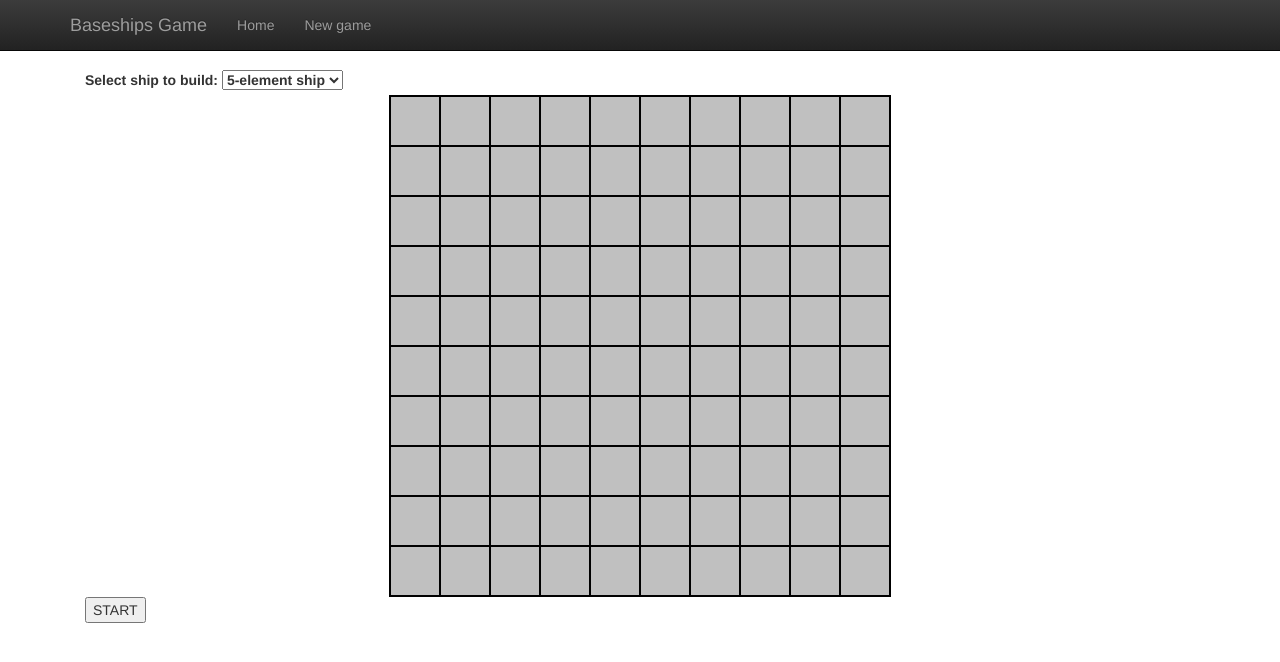
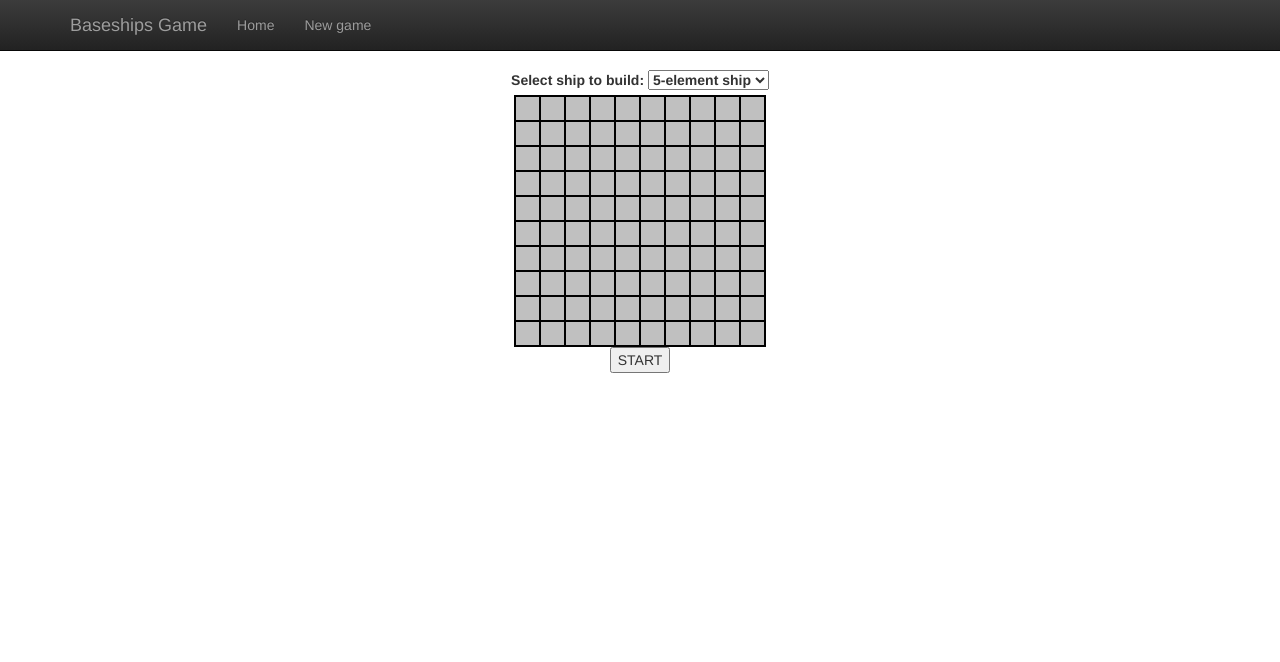
Before and after one commit to 9dev/baseships, a Django app: page /new in a window 1280 px wide. Shown: the top 662 px of the page. Run offline with Django 3.2, Linux system fonts and the light colour scheme; a user stored in the database is signed in; some libraries are stand-ins or nearby versions.

Commit message:
Improved the design a little bit.

```diff
--- a/main/static/main/css.css
+++ b/main/static/main/css.css
@@ -1,31 +1,32 @@
 body {
-  padding-top: 50px;
+    padding-top: 50px;
+    text-align: center;
 }
 
 .starter-template {
-  padding: 20px 15px;
+    padding: 20px 15px;
 }
 
 button {
     margin: 0;
     padding: 0;
-    width: 50px;
-    height: 50px;
+    width: 25px;
+    height: 25px;
     float: left;
     border: 1px solid black;
     background-color: silver;
 }
 
 .board {
-    width: 502px;
-    height: 502px;
+    width: 252px;
+    height: 252px;
     border: 1px solid black;
     margin: 0 auto;
 }
 
 .board_row {
     width: 100%;
-    height: 50px;
+    height: 25px;
 }
 
 #id_game_over {
```
